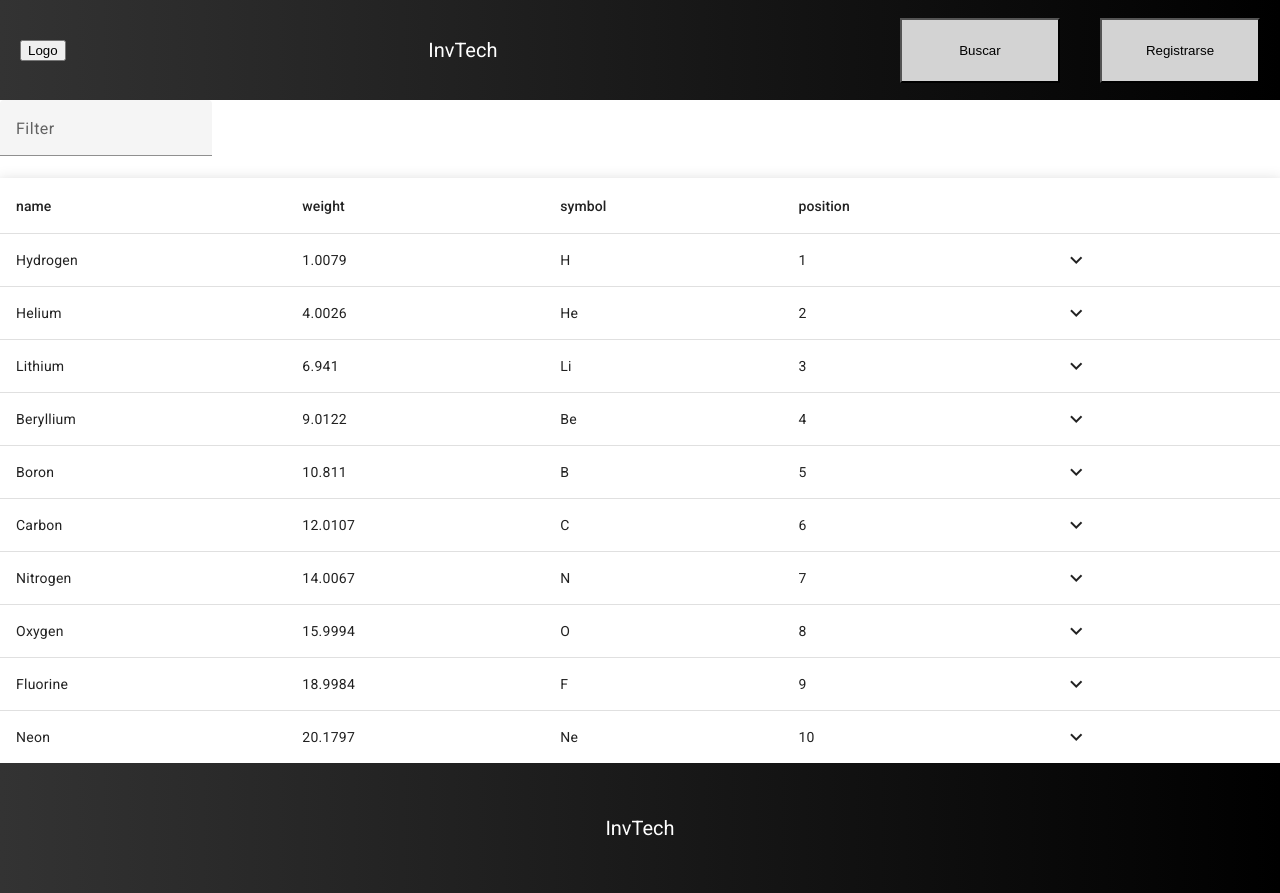
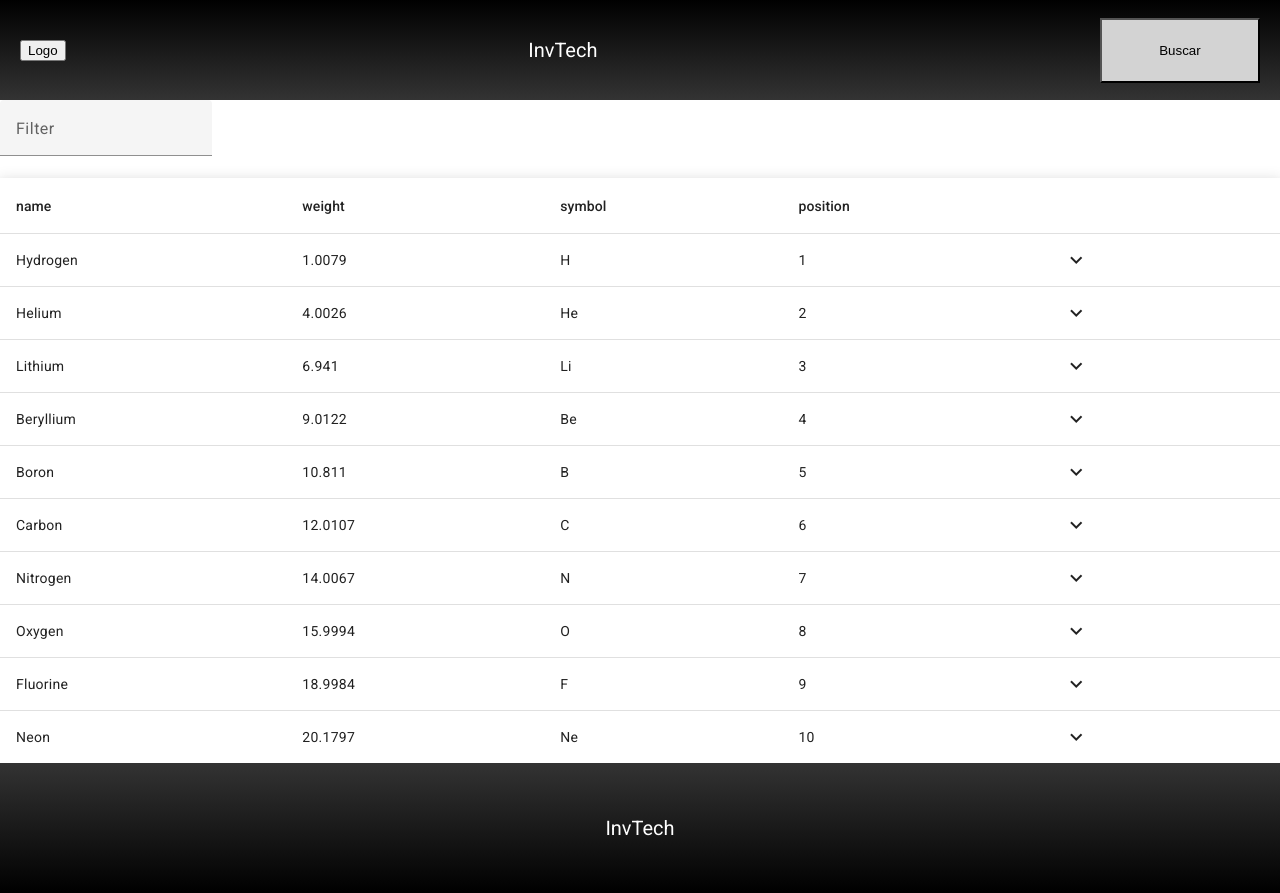
Before and after one commit to AlOlmo/proyectoPFC, an Angular app: page / in a window 1280 px wide. Built offline with nearby package versions, Linux system fonts and the light colour scheme.

Commit message:
añadido login de google

```diff
--- a/src/app/footer/footer.component.css
+++ b/src/app/footer/footer.component.css
@@ -3,7 +3,7 @@
     justify-content: space-between;
     align-items: center;
     justify-content: center;
-    background: linear-gradient(to right, #333, #000);
+    background: linear-gradient(to bottom, #333, #000);
     color: white;
     height: 130px;
     padding: 0 20px;
--- a/src/app/header/header.component.css
+++ b/src/app/header/header.component.css
@@ -2,7 +2,7 @@
     display: flex;
     justify-content: space-between;
     align-items: center;
-    background: linear-gradient(to right, #333, #000);
+    background: linear-gradient(to top, #333, #000);
     color: white;
     height: 100px;
     padding: 0 20px;
--- a/src/app/header/header.component.html
+++ b/src/app/header/header.component.html
@@ -1,3 +1,6 @@
+
+
+
 <header class="custom-header">
     <div class="left-buttons">
       <button>Logo</button>
@@ -5,6 +8,22 @@
     <div class="title">InvTech</div>
     <div class="right-buttons">
       <button>Buscar</button>
-      <button>Registrarse</button>
+      <div id="g_id_onload"
+          data-client_id="200563515634-gn3ii07vhf0bjud646u1gfb2llkbedrk.apps.googleusercontent.com"
+          data-context="use"
+          data-ux_mode="popup"
+          data-login_uri="https://www.google.es"
+          data-nonce=""
+          data-auto_prompt="false">
+      </div>
+
+      <div class="g_id_signin"
+          data-type="standard"
+          data-shape="pill"
+          data-theme="filled_blue"
+          data-text="signin_with"
+          data-size="large"
+          data-logo_alignment="left">
+      </div>
     </div>
   </header>
--- a/src/index.html
+++ b/src/index.html
@@ -8,6 +8,8 @@
   <link rel="icon" type="image/x-icon" href="favicon.ico">
   <link href="https://fonts.googleapis.com/css2?family=Roboto:wght@300;400;500&display=swap" rel="stylesheet">
   <link href="https://fonts.googleapis.com/icon?family=Material+Icons" rel="stylesheet">
+  <!-- Script de la libreria de google login -->
+  <script src="https://accounts.google.com/gsi/client" async></script>
 </head>
 <body>
   <app-root></app-root>
```
